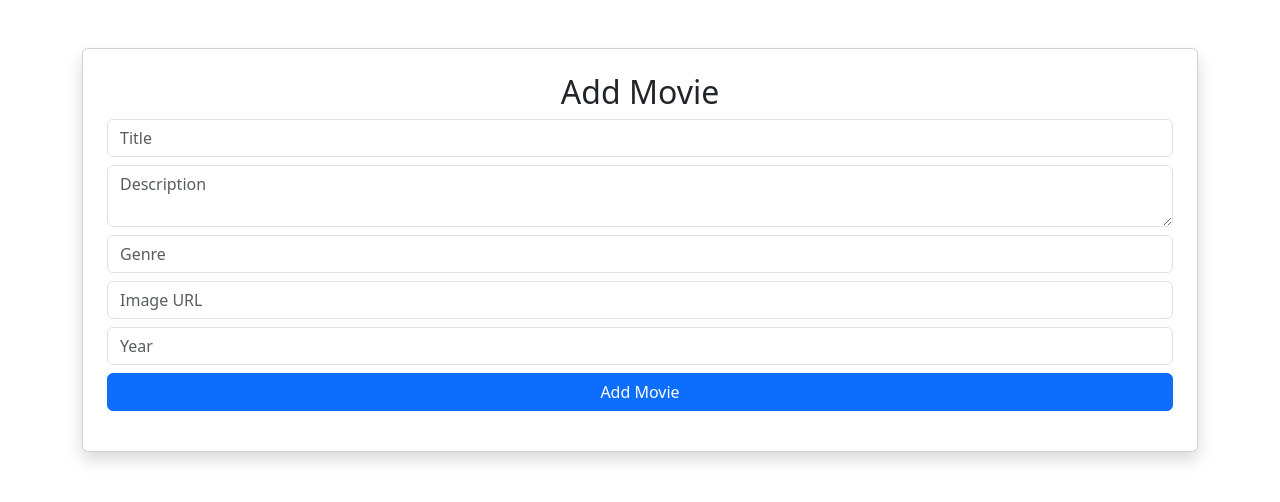
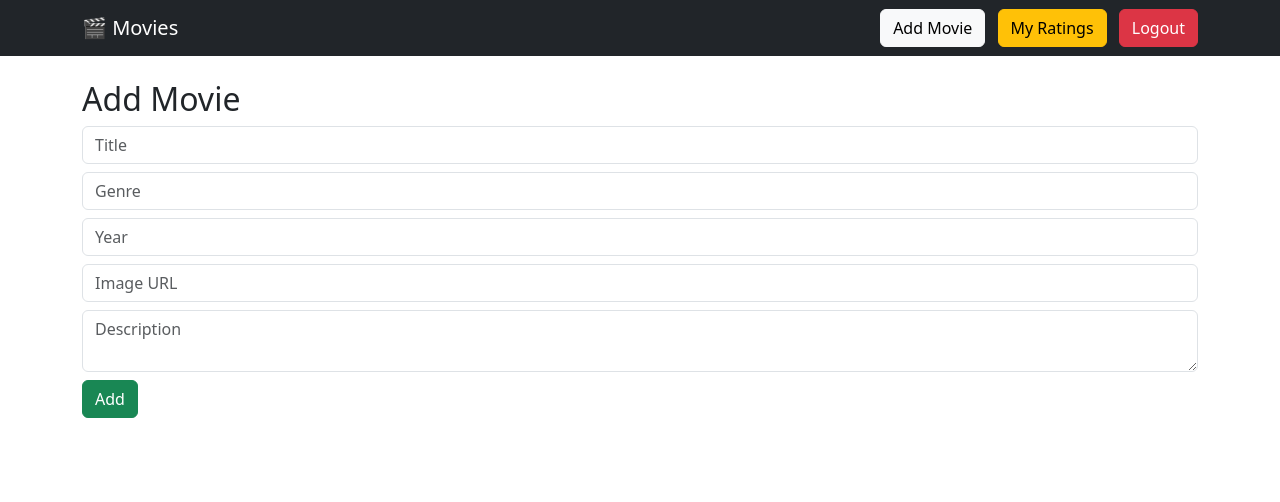
Before and after one commit to shathaalessa/movie-project, a Django app: page /add/ in a window 1280 px wide. Shown: the top 502 px of the page. Run offline with Django 5.2, Linux system fonts and the light colour scheme; a user stored in the database is signed in.

Commit message:
Refactor add_movie.html template structure

```diff
--- a/movies/templates/movies/add_movie.html
+++ b/movies/templates/movies/add_movie.html
@@ -1,19 +1,18 @@
-<link href="https://cdn.jsdelivr.net/npm/bootstrap@5.3.0/dist/css/bootstrap.min.css" rel="stylesheet">
+{% extends "movies/layout.html" %}
 
-<div class="container mt-5">
-    <div class="card p-4 shadow">
-        <h2 class="text-center">Add Movie</h2>
+{% block content %}
 
-        <form method="POST">
-            {% csrf_token %}
+<h2>Add Movie</h2>
 
-            <input name="title" class="form-control mb-2" placeholder="Title">
-            <textarea name="description" class="form-control mb-2" placeholder="Description"></textarea>
-            <input name="genre" class="form-control mb-2" placeholder="Genre">
-            <input name="image" class="form-control mb-2" placeholder="Image URL">
-            <input name="release_year" class="form-control mb-2" placeholder="Year">
+<form method="POST">
+    {% csrf_token %}
+    <input class="form-control mb-2" name="title" placeholder="Title">
+    <input class="form-control mb-2" name="genre" placeholder="Genre">
+    <input class="form-control mb-2" name="release_year" placeholder="Year">
+    <input class="form-control mb-2" name="image" placeholder="Image URL">
+    <textarea class="form-control mb-2" name="description" placeholder="Description"></textarea>
 
-            <button class="btn btn-primary w-100">Add Movie</button>
-        </form>
-    </div>
-</div>
+    <button class="btn btn-success">Add</button>
+</form>
+
+{% endblock %}
```
